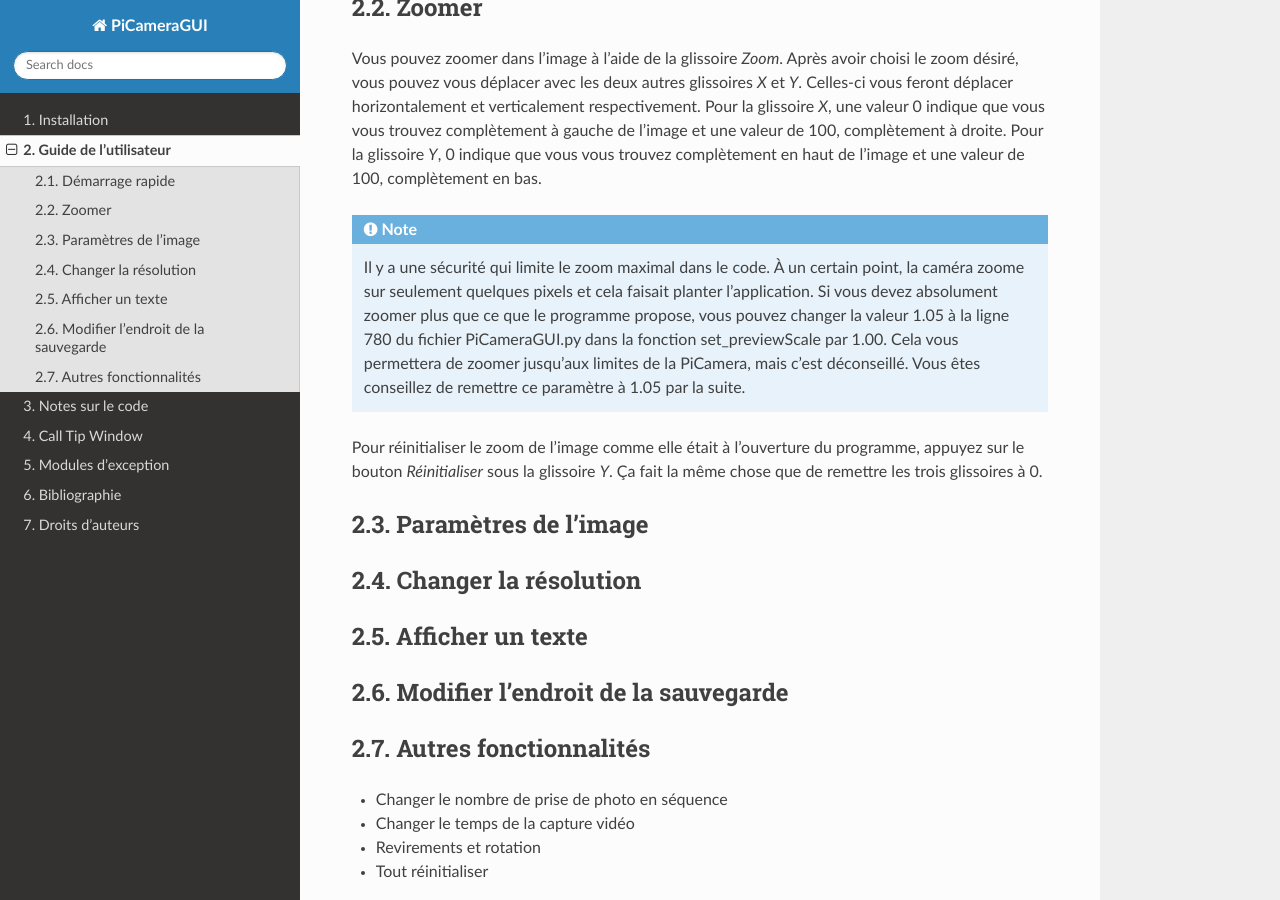
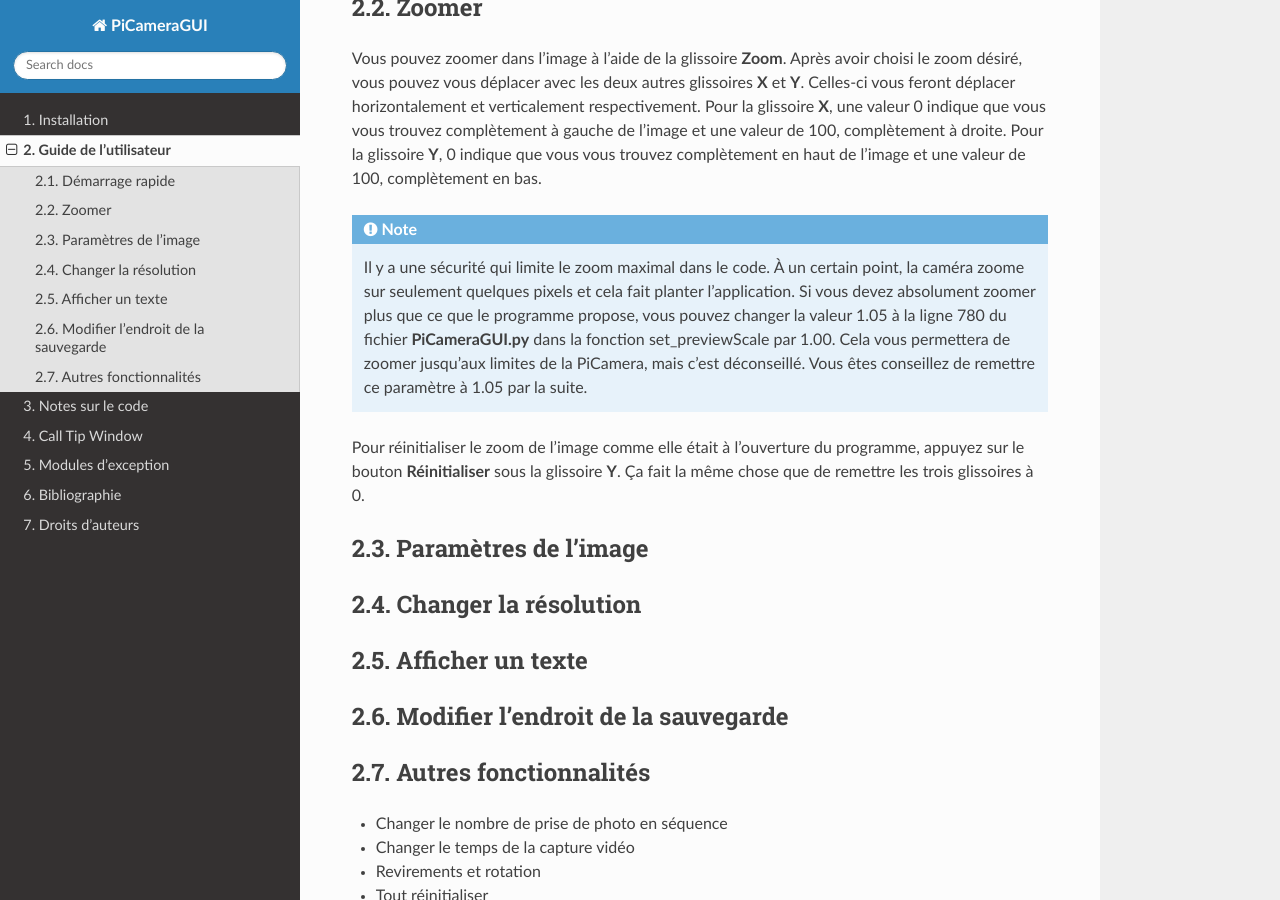
Before and after one commit to jtpaquet/PiCamera-GUI, a Sphinx documentation site: the page built from docs/source/userguide.rst, in a window 1280 px wide and 900 px high, scrolled down 1166 px. Built offline with Sphinx 7.4.7 and the Read the Docs theme 2.0.0, drawn with Linux system fonts in a browser that asks for light colours.

```diff
--- a/docs/source/userguide.rst
+++ b/docs/source/userguide.rst
@@ -23,9 +23,9 @@ Guide de l'utilisateur
 Démarrage rapide
 ================
 
-Si vous avez téléchargé le dossier au complet, vous remarquerez deux dossiers dans le répertoire principal: *Captures* et *Vidéo*. Ce sont les dossiers dans lesquels
+Si vous avez téléchargé le dossier au complet, vous remarquerez deux dossiers dans le répertoire principal: **Captures** et **Vidéo**. Ce sont les dossiers dans lesquels
 seront enregistrées vos photos et vidéos prises avec l'application. Si vous souhaitez enregistrer vos captures dans un autre répertoire vous pouvez commencer par ouvrir le
-menu *Fichier* et choisir de nouveaux répertoires. Pour plus d'options, consultez la section :ref:`save`.
+menu **Fichier** et choisir de nouveaux répertoires. Pour plus d'options, consultez la section :ref:`save`.
 
 Vous pouvez maintenant prendre des photos en appuyant sur la barre espace ou sur le bouton avec l'icône d'un appareil photo dans le menu *Commandes* sous l'aperçu.
 Remarquez la barre d'état en bas à droite: elle indique si vous pouvez prendre une photo et ensuite dans quel répertoire la capture est enregistrée.
@@ -49,19 +49,20 @@ appuyez à nouveau sur le bouton. La barre d'état vous dira dans quel répertoi
 Zoomer
 ======
 
-Vous pouvez zoomer dans l'image à l'aide de la glissoire *Zoom*. Après avoir choisi le zoom désiré, vous pouvez vous déplacer avec les deux autres glissoires *X* et *Y*.
-Celles-ci vous feront déplacer horizontalement et verticalement respectivement. Pour la glissoire *X*, une valeur 0 indique que vous vous trouvez complètement à gauche de
-l'image et une valeur de 100, complètement à droite. Pour la glissoire *Y*, 0 indique que vous vous trouvez complètement en haut de
+Vous pouvez zoomer dans l'image à l'aide de la glissoire **Zoom**. Après avoir choisi le zoom désiré, vous pouvez vous déplacer avec les deux autres glissoires **X** et **Y**.
+Celles-ci vous feront déplacer horizontalement et verticalement respectivement. Pour la glissoire **X**, une valeur 0 indique que vous vous trouvez complètement à gauche de
+l'image et une valeur de 100, complètement à droite. Pour la glissoire **Y**, 0 indique que vous vous trouvez complètement en haut de
 l'image et une valeur de 100, complètement en bas.
 
 
 .. note::
 
-	Il y a une sécurité qui limite le zoom maximal dans le code. À un certain point, la caméra zoome sur seulement quelques pixels et cela faisait planter l'application.
-	Si vous devez absolument zoomer plus que ce que le programme propose, vous pouvez changer la valeur 1.05 à la ligne 780 du fichier PiCameraGUI.py dans la fonction
+	Il y a une sécurité qui limite le zoom maximal dans le code. À un certain point, la caméra zoome sur seulement quelques pixels et cela fait planter l'application.
+	Si vous devez absolument zoomer plus que ce que le programme propose, vous pouvez changer la valeur 1.05 à la ligne 780 du fichier **PiCameraGUI.py** dans la fonction
 	set_previewScale par 1.00. Cela vous permettera de zoomer jusqu'aux limites de la PiCamera, mais c'est déconseillé. Vous êtes conseillez de remettre ce paramètre à 1.05 par la suite.
 
-Pour réinitialiser le zoom de l'image comme elle était à l'ouverture du programme, appuyez sur le bouton *Réinitialiser* sous la glissoire *Y*. Ça fait la même chose que de remettre les
+Pour réinitialiser le zoom de l'image comme elle était à l'ouverture du programme, appuyez sur le bouton **Réinitialiser** sous la glissoire **Y**.
+Ça fait la même chose que de remettre les
 trois glissoires à 0.
 
 .. _image:
```
Also changed, not shown: docs/source/bibliography.rst (+23 -3 lines).
